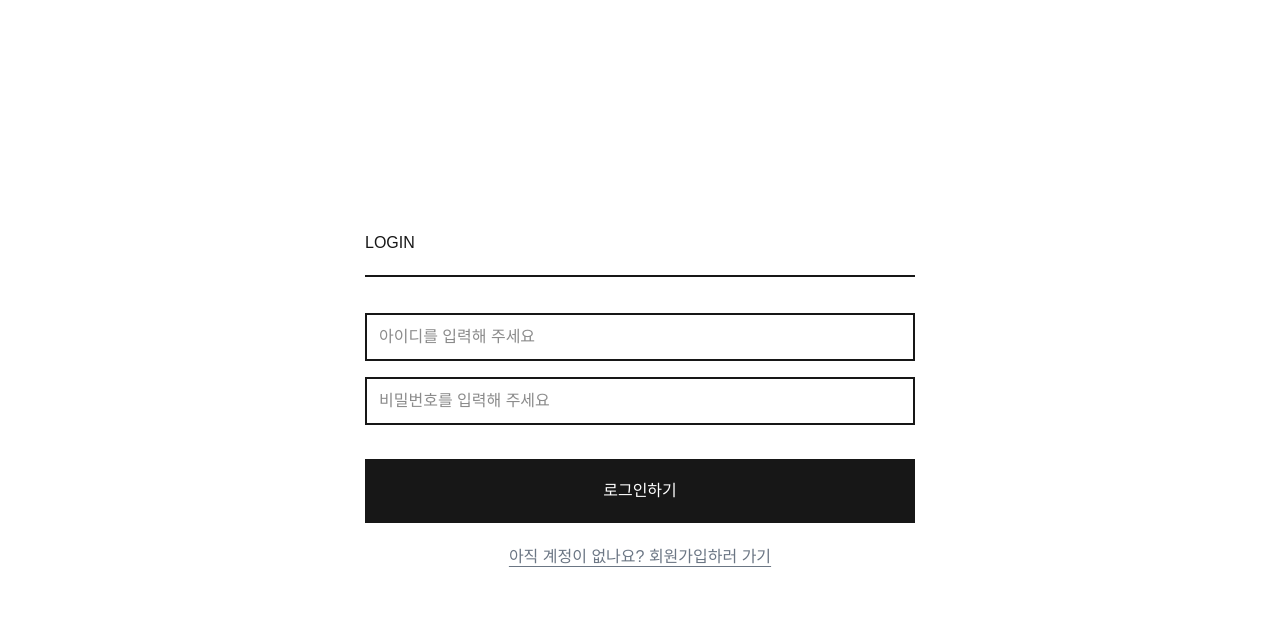
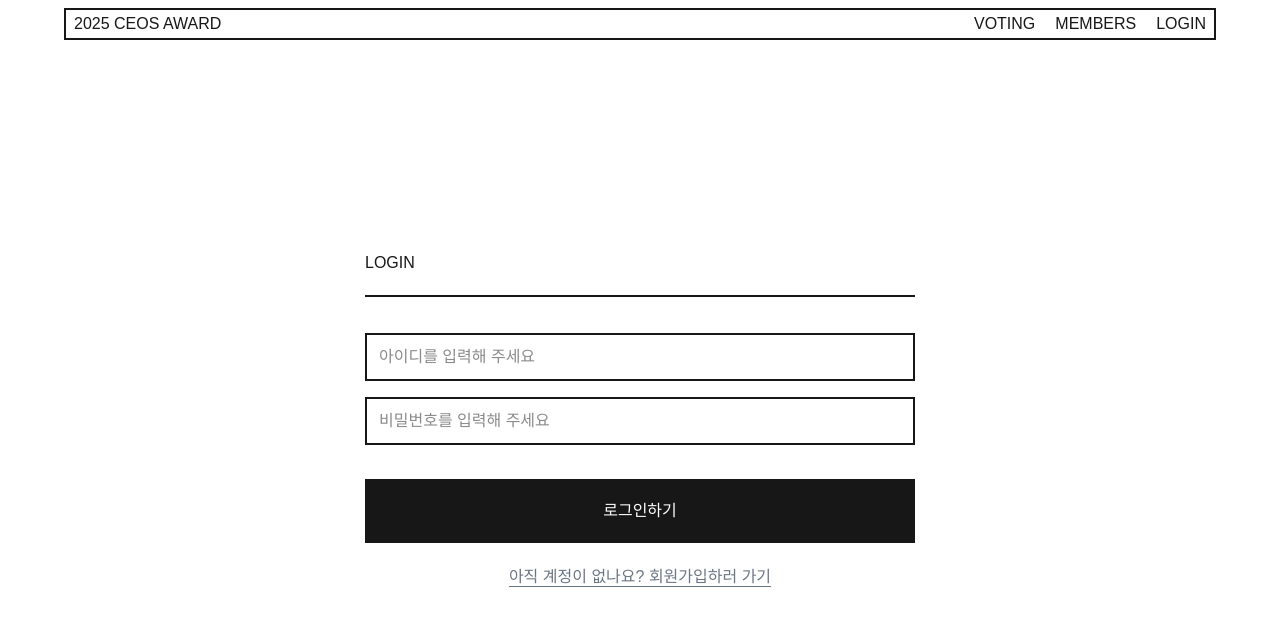
Before and after one commit to CEOS-22nd-CatchUP/next-vote-22nd, a Next.js app: page /login in a window 1280 px wide. Shown: the top 626 px of the page. Built offline with nearby package versions, Linux system fonts and the light colour scheme.

Commit message:
TopNavbar 컴포넌트 생성 #4

```diff
--- a/src/app/layout.tsx
+++ b/src/app/layout.tsx
@@ -1,4 +1,5 @@
 import type { Metadata } from 'next';
+import TopNavbar from '@/components/TopNavbar';
 import './globals.css';
 
 export const metadata: Metadata = {
@@ -14,7 +15,12 @@ export default function RootLayout({
   return (
     <html lang="ko">
       <meta name="viewport" content="width=device-width, initial-scale=1.0" />
-      <body>{children}</body>
+      <body className="flex min-h-screen flex-col">
+        <TopNavbar />
+        <div className="flex flex-1 items-center justify-center">{children}</div>
+      </body>
     </html>
   );
 }
+
+// min-h-[calc(100vh-4rem)]
--- a/src/app/login/page.tsx
+++ b/src/app/login/page.tsx
@@ -2,7 +2,6 @@ import Link from 'next/link';
 
 export default function Login() {
   return (
-    <div className="flex min-h-screen items-center justify-center">
     <div className="flex w-[90dvw] flex-col items-center justify-center md:w-[550px]">
       <div className="mb-9 w-full border-b-2 pb-5">LOGIN</div>
       <div className="w-full">
@@ -26,6 +25,5 @@ export default function Login() {
         </Link>
       </div>
     </div>
-    </div>
   );
 }
--- a/src/app/page.tsx
+++ b/src/app/page.tsx
@@ -1,7 +1,3 @@
 export default function Home() {
-  return (
-    <div>
-      <main>메인 페이지 입니다</main>
-    </div>
-  );
+  return <div>{/* <main>CEOS 2025 AWARD</main> */}</div>;
 }
--- a/src/app/signup/page.tsx
+++ b/src/app/signup/page.tsx
@@ -4,7 +4,6 @@ import { useState } from 'react';
 
 export default function SignUp() {
   return (
-    <div className="flex min-h-screen items-center justify-center">
     <div className="flex w-[90dvw] flex-col items-center justify-center md:w-[550px]">
       <div className="mb-9 w-full border-b-2 pb-5">SIGNUP</div>
       <div className="w-full">
@@ -60,7 +59,6 @@ export default function SignUp() {
         </form>
       </div>
     </div>
-    </div>
   );
 }
 
--- a/src/app/vote/[part]/page.tsx
+++ b/src/app/vote/[part]/page.tsx
@@ -15,7 +15,6 @@ export default async function PartVotePage({ params }: partName) {
   const candidateList = candidates[part as keyof typeof candidates] || [];
 
   return (
-    <div className="flex min-h-screen items-center justify-center">
     <div className="flex flex-col">
       <h1 className="mb-10 text-center text-2xl font-bold">{partNames[part] || part} 투표하기</h1>
       <div className={`mb-5 grid w-[80dvw] gap-4 ${part === 'demo' ? 'grid-cols-1' : 'grid-cols-2'}`}>
@@ -39,6 +38,5 @@ export default async function PartVotePage({ params }: partName) {
         </Link>
       </div>
     </div>
-    </div>
   );
 }
--- a/src/app/vote/[part]/result/page.tsx
+++ b/src/app/vote/[part]/result/page.tsx
@@ -48,7 +48,6 @@ export default async function PartVoteResultPage({ params }: partName) {
   const highestCount = candidateList[0]?.count || 0;
 
   return (
-    <div className="flex min-h-screen items-center justify-center">
     <div className="flex flex-col">
       <h1 className="mb-10 text-center text-2xl font-bold">{partNames[part] || part} 결과보기</h1>
       <div className={`mb-5 grid w-[80dvw] gap-4 ${part === 'demo' ? 'grid-cols-1' : 'grid-cols-2'}`}>
@@ -72,6 +71,5 @@ export default async function PartVoteResultPage({ params }: partName) {
         </Link>
       </div>
     </div>
-    </div>
   );
 }
--- a/src/app/vote/page.tsx
+++ b/src/app/vote/page.tsx
@@ -3,7 +3,6 @@ import { voteCategories } from '@/constants/partCategories';
 
 export default function VoteMainPage() {
   return (
-    <div className="flex min-h-screen items-center justify-center">
     <div className="my-5 grid w-[80dvw] grid-cols-1 gap-6 whitespace-nowrap md:grid-cols-3">
       {voteCategories.map((category) => (
         <div key={category.name} className="flex flex-col items-center">
@@ -27,6 +26,5 @@ export default function VoteMainPage() {
         </div>
       ))}
     </div>
-    </div>
   );
 }
--- /dev/null
+++ b/src/components/TopNavbar.tsx
@@ -0,0 +1,24 @@
+import Link from 'next/link';
+
+const TopNavbar = () => {
+  return (
+    <div className="flex w-full justify-center pt-[1vh]">
+      <div className="flex h-8 w-[90vw] items-center justify-between border-2 p-2">
+        <Link href="/">2025 CEOS AWARD</Link>
+        <div className="flex gap-5">
+          <Link href="/vote" className="cursor-pointer">
+            VOTING
+          </Link>
+          <Link href="/member" className="cursor-pointer">
+            MEMBERS
+          </Link>
+          <Link href="/login" className="cursor-pointer">
+            LOGIN
+          </Link>
+        </div>
+      </div>
+    </div>
+  );
+};
+
+export default TopNavbar;
```
Lines whose indentation alone changed are shown as unchanged.
